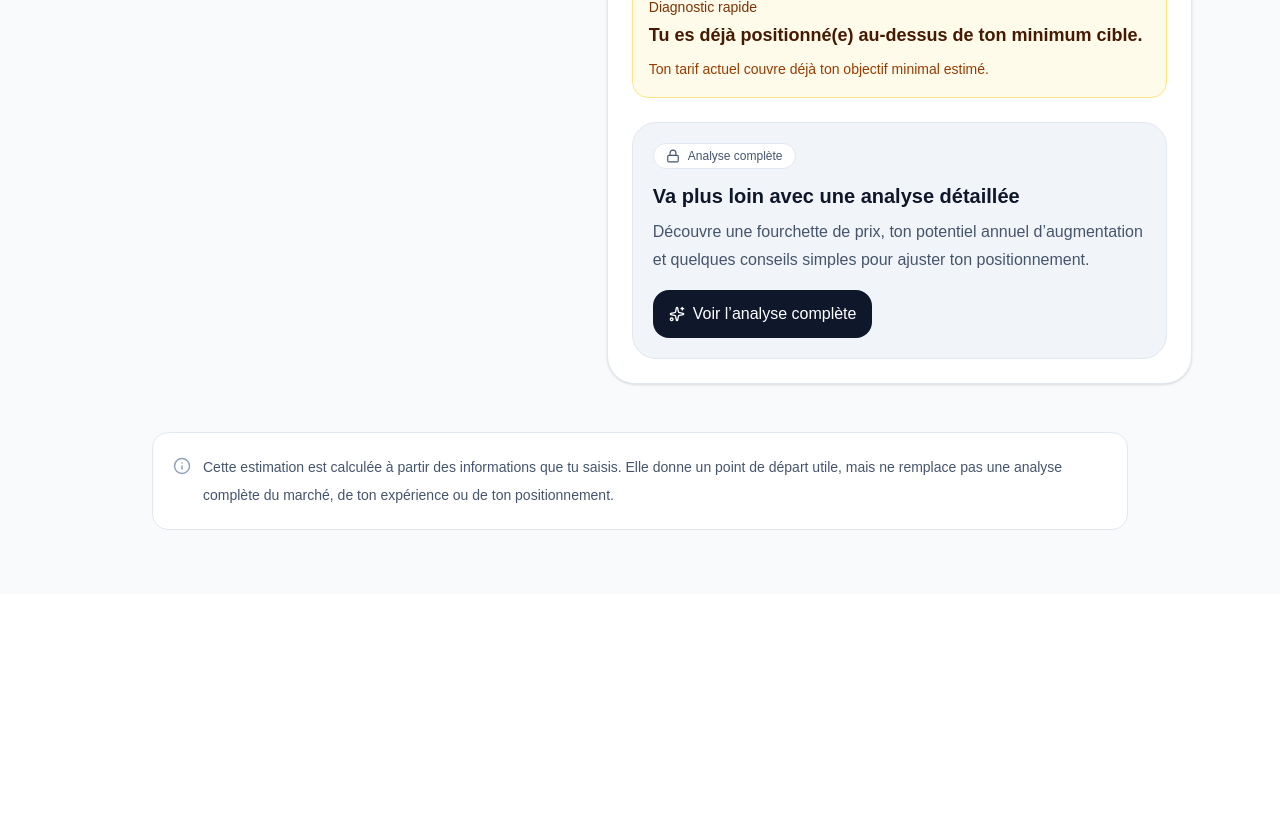
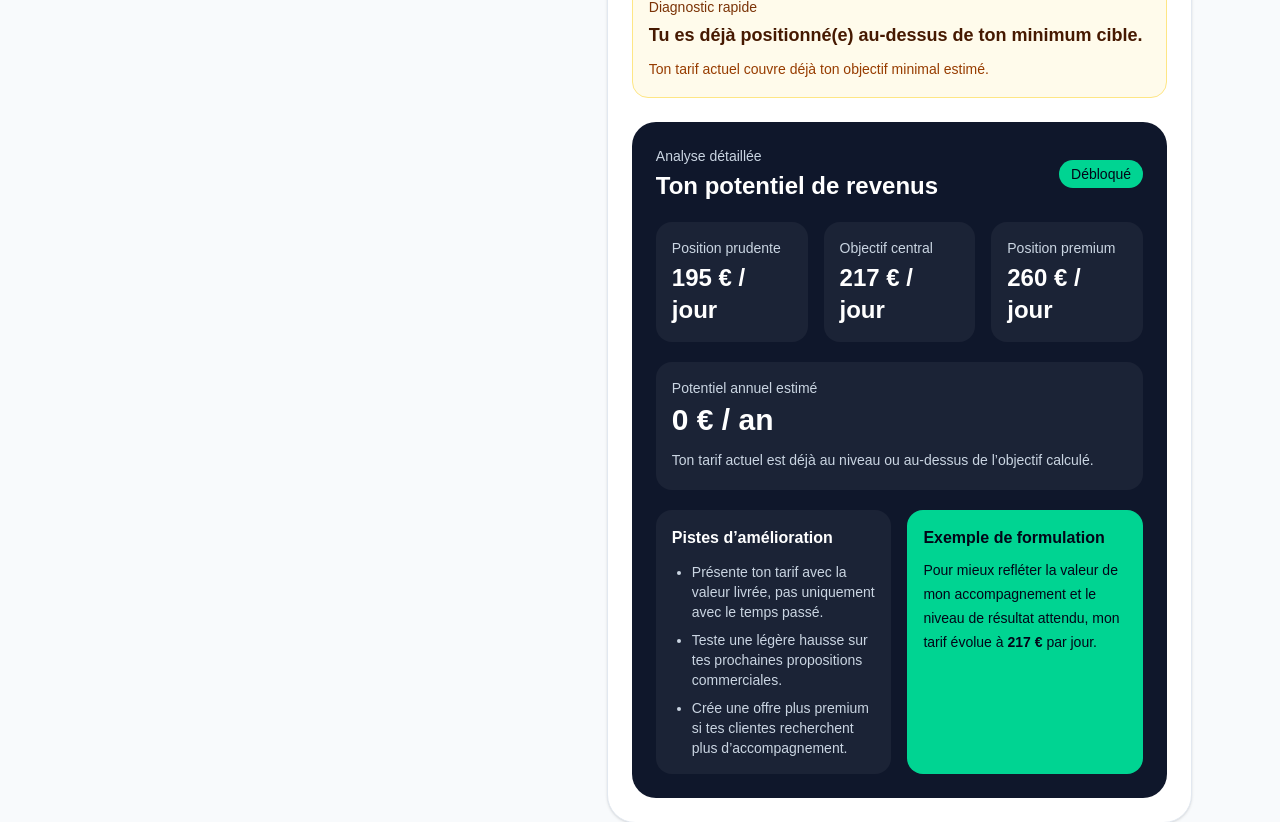
Before and after one commit to Ann-Steph/combien-facturer, a Next.js app: page / in a window 1280 px wide. Shown: the part 1100-1922 px from the top of the page. Before the commit the page ends 1694 px from the top, so only its background shows below. Built offline with nearby package versions, Linux system fonts and the light colour scheme.

Commit message:
mise à jour du calculateur

```diff
--- a/app/page.js
+++ b/app/page.js
@@ -65,7 +65,7 @@ function PricingCalculator() {
   const [workingDays, setWorkingDays] = useState(18);
   const [hoursPerDay, setHoursPerDay] = useState(7);
   const [currentRate, setCurrentRate] = useState(250);
-  const [premiumUnlocked, setPremiumUnlocked] = useState(false);
+  const [premiumUnlocked, setPremiumUnlocked] = useState(true);
 
   const results = useMemo(() => {
     const chargesAmount = monthlyIncome * (chargeRate / 100);
```
